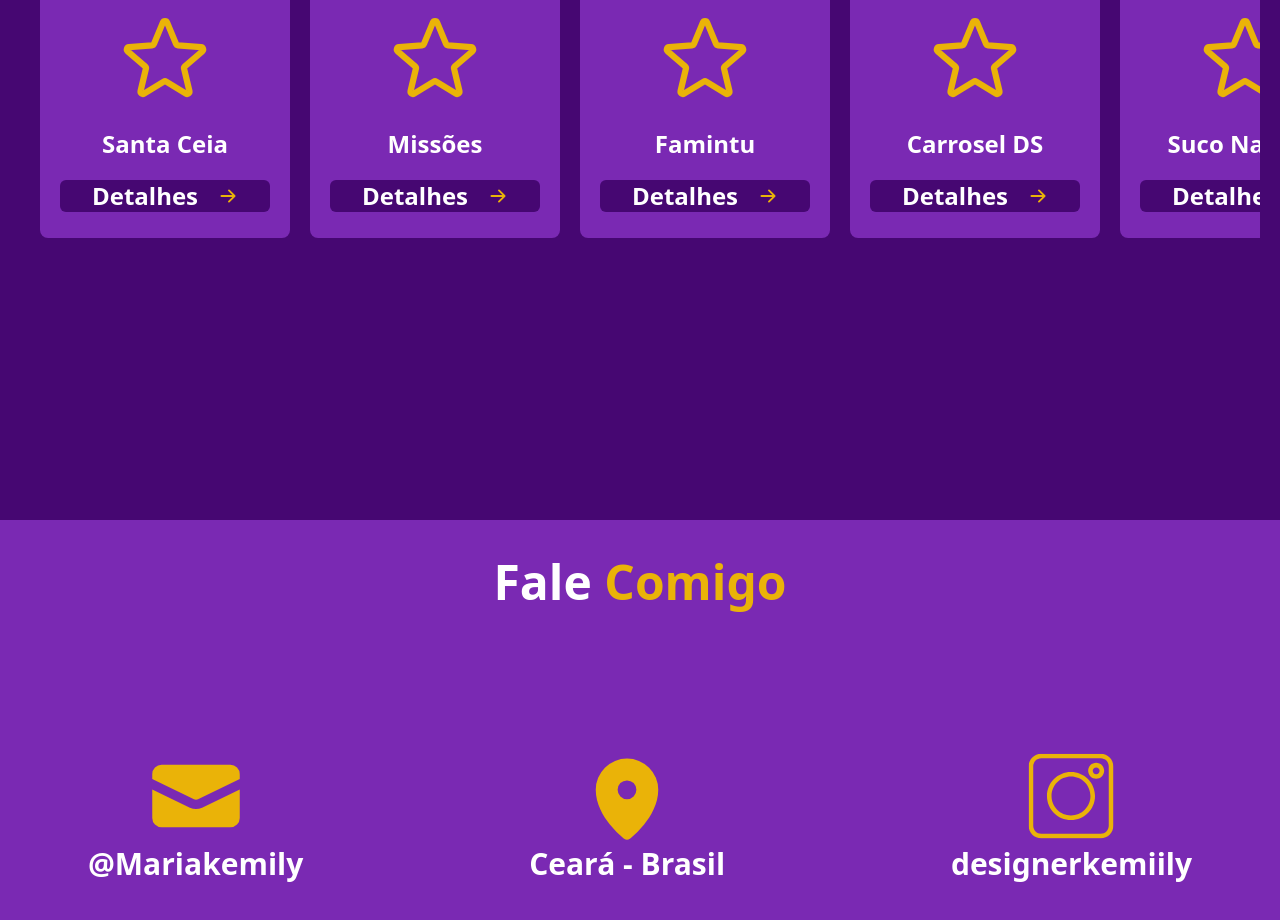
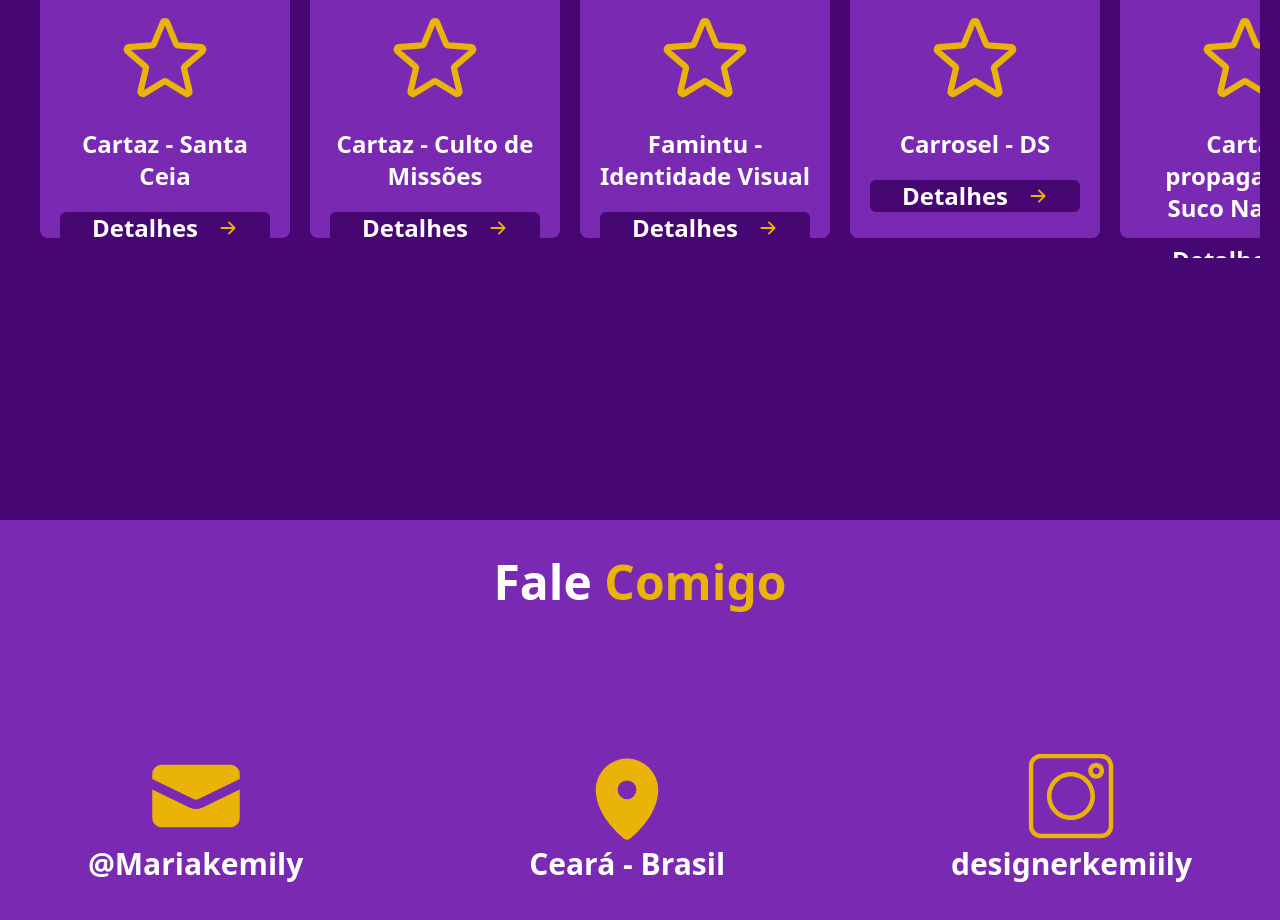
Before and after one commit to gabriellxz/portfolio-mk, a React (Vite) app: page / in a window 1280 px wide. Shown: the part 1880-2800 px from the top of the page. Built offline with nearby package versions, Linux system fonts and the light colour scheme.

Commit message:
correção nomes de trabalhos

```diff
--- a/src/constants/projects.ts
+++ b/src/constants/projects.ts
@@ -6,32 +6,32 @@ export type Projects = {
 
 export const projetosArray: Projects[] = [
     {
-        nome: "Santa Ceia",
+        nome: "Cartaz - Santa Ceia",
         descricao: "Cartaz para culto de Santa Ceia",
         link: "https://www.canva.com/design/DAGCyrWEwfA/1QdpVSjlYUgq-WHaYC8-qA/edit?continue_in_browser=true"
     },
     {
-        nome: "Missões",
+        nome: "Cartaz - Culto de Missões",
         descricao: "Cartaz para culto de missões",
         link: "https://www.canva.com/design/DAF_qZVJ3gM/7-k5FYXaqIOPPbRJ65CAEQ/edit?continue_in_browser=true"
     },
     {
-        nome: "Famintu",
+        nome: "Famintu - Identidade Visual",
         descricao: "Identidade visual para uma empresa fictícia",
         link: "https://www.canva.com/design/DAGFT8IXXYw/NR04ppwRHbOa8FEohaBvgQ/edit?continue_in_browser=true"
     },
     {
-        nome: "Carrosel DS",
+        nome: "Carrosel - DS",
         descricao: "Carrosel para anunciar vagas no curso de Desenvolvimento de Sistemas",
         link: "https://www.canva.com/design/DAF2Oj1eURs/5YsR5Lphnn7flLOpDEhTIQ/edit?continue_in_browser=true"
     },
     {
-        nome: "Suco Natural",
+        nome: "Cartaz propaganda - Suco Natural",
         descricao: "Cartaz comercial",
         link: "https://www.canva.com/design/DAGGcTQLt_A/VC4bavs5cdyhw7lBPS24HQ/edit?continue_in_browser=true"
     },
     {
-        nome: "Story Hamburguer",
+        nome: "Story para divulgação - Hamburguer",
         descricao: "Design para story",
         link: "https://www.canva.com/design/DAGAnbFHDk8/Tk6mpwHcUUI25iIdVaJ_TA/edit?continue_in_browser=true"
     },
@@ -41,7 +41,7 @@ export const projetosArray: Projects[] = [
         link: "https://www.canva.com/design/DAF3u3RHTZA/GdS9osr4yJMlNYbCQHUeyg/edit?continue_in_browser=true"
     },
     {
-        nome: "Post programático",
+        nome: "Post instagram - Enem Vibes",
         descricao: "Design para posts programáticos no instagram",
         link: "https://www.canva.com/design/DAF-2F7Hbw4/Vthv12VU64pxRNmp1p_ujw/edit?continue_in_browser=true"
     },
@@ -51,17 +51,17 @@ export const projetosArray: Projects[] = [
         link: "https://www.canva.com/design/DAFnt6LOZ20/be6LrjpJBvQ209lnYm2iAw/edit?continue_in_browser=true"
     },
     {
-        nome: "Anuncio",
+        nome: "Layout site - trabalho escolar",
         descricao: "Design para anunciar ofertas de camisas",
         link: "https://www.canva.com/design/DAFjSE9Jo3w/CiYKhDn0pbWjSAOBV3G_tQ/edit?continue_in_browser=true"
     },
     {
-        nome: "hamburguer",
+        nome: "Banner - Anúncio de hamburguer",
         descricao: "Design para anunciar oferta de hamburguer",
         link: "https://www.canva.com/design/DAFobS0U-Tc/vhHtYH_lxEDN3pKDe8PW8g/edit?continue_in_browser=true"
     },
     {
-        nome: "MK Açaí",
+        nome: "MK Açaí - Layout de site",
         descricao: "Design para anunciar açaí",
         link: "https://www.canva.com/design/DAFbOO150SU/YkdeIJ9_OQsPppBNGlO37A/edit?continue_in_browser=true"
     }
```
